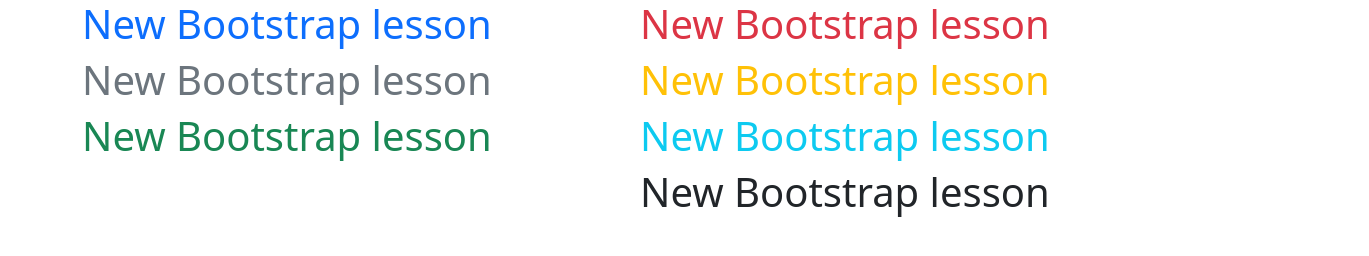
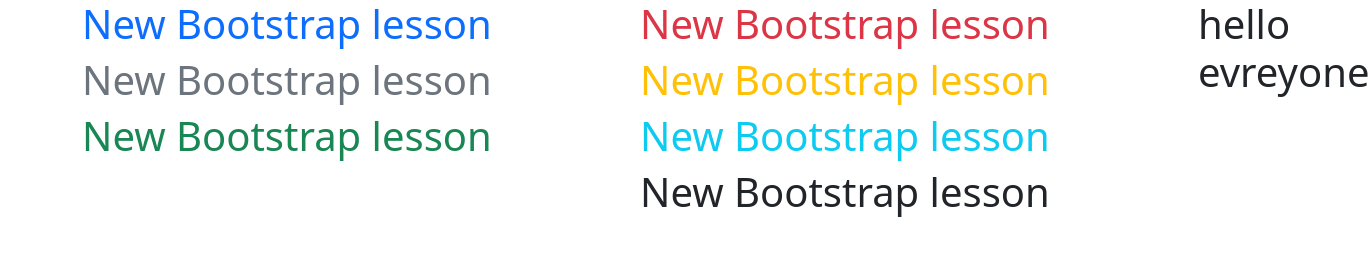
Before and after one commit to ishrak2000/Bootstape_project, a plain HTML site: page index.html in a window 1280 px wide. Shown: the whole page, 1369 px wide, since content can reach past the window. Drawn offline with Linux system fonts and the light colour scheme.

Commit message:
commited  push

```diff
--- a/index.html
+++ b/index.html
@@ -22,6 +22,15 @@
     <h1 class="text-info">New Bootstrap lesson</h1>
     <h1 class="text-dark">New Bootstrap lesson</h1>
     </div>
+<h1>hello evreyone</h1>
+
+
+
+
+
+
+
+
 </div>
 </div>
 
```
